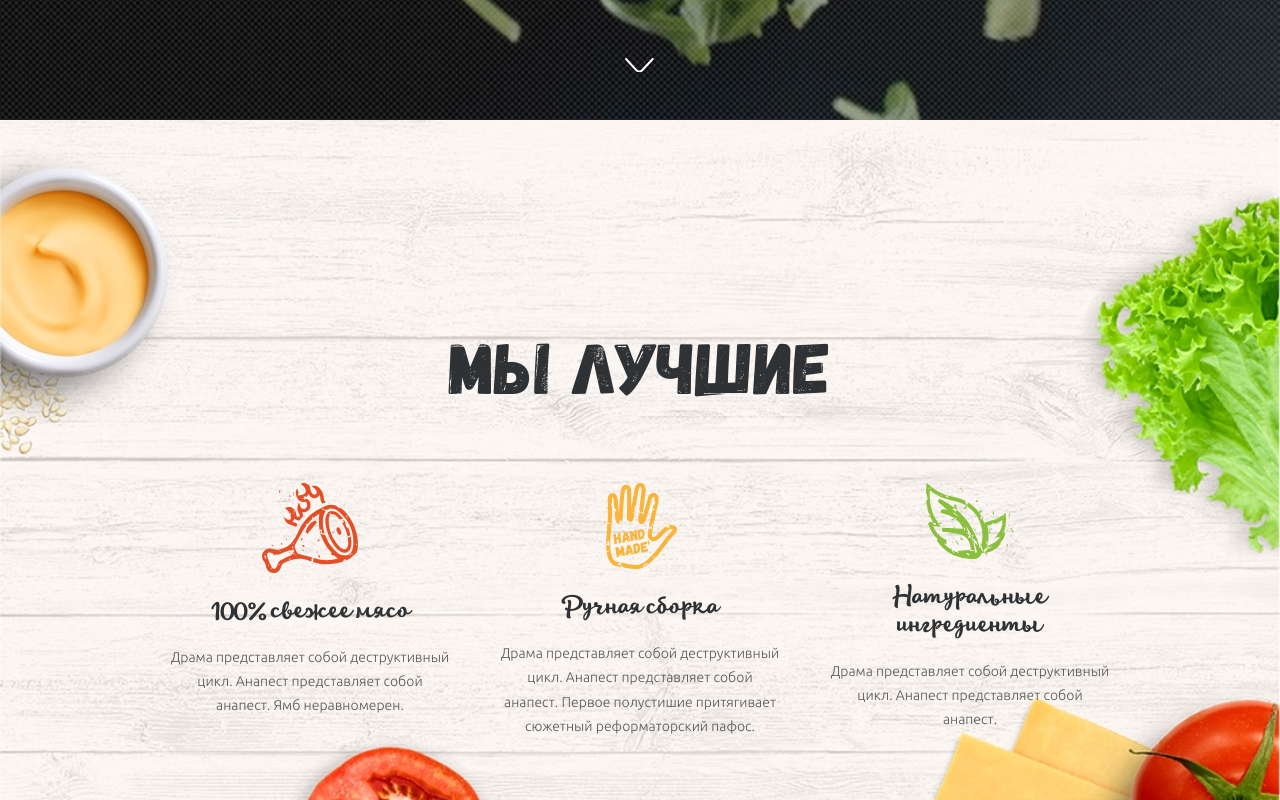
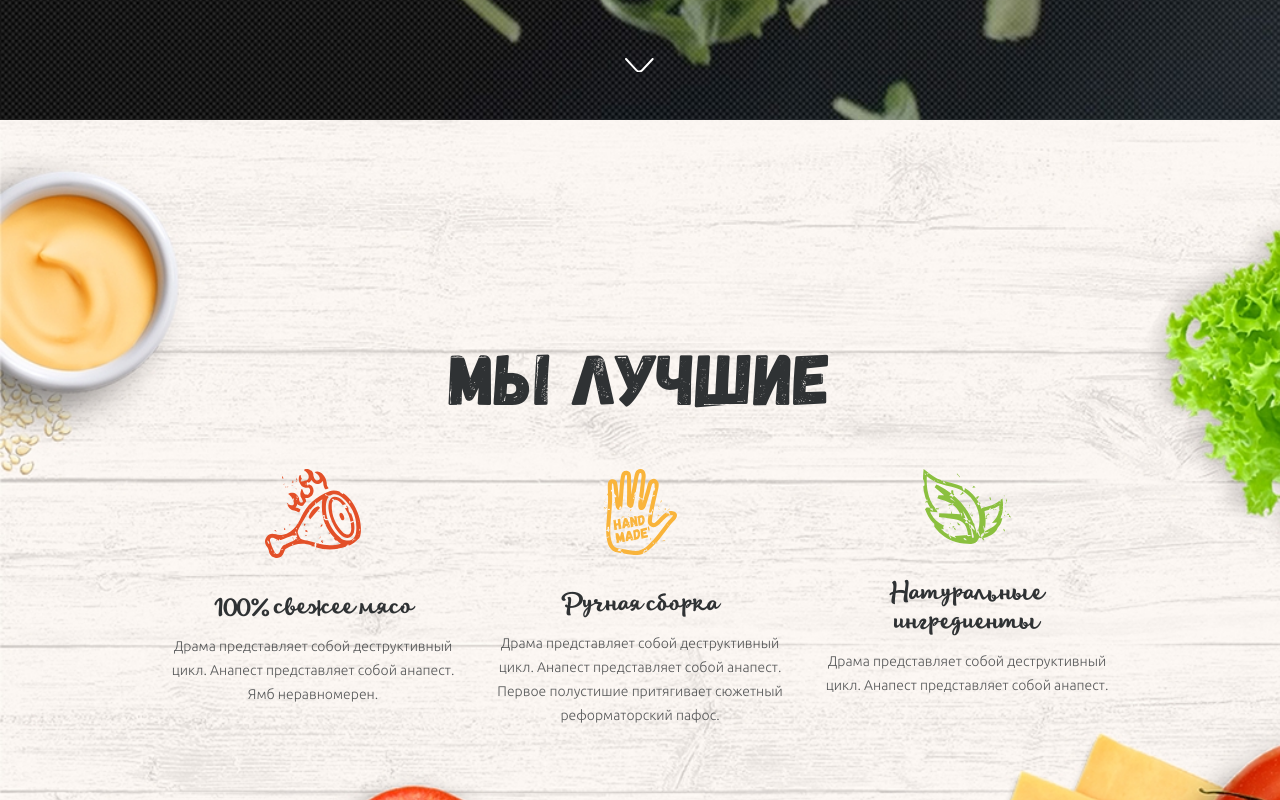
Before and after one commit to pavel-alpinweb/loftschool-burger, a website: page app/index.html in a window 1280 px wide. Shown: the part 680-1480 px from the top of the page. Drawn offline with nearby package versions, Linux system fonts and the light colour scheme; a web font is replaced by a local one.

Commit message:
fix about section

```diff
--- a/app/scss/_about.scss
+++ b/app/scss/_about.scss
@@ -5,13 +5,13 @@
 	flex-direction:column;
 	justify-content:center;
 	background:transparent url('../img/about-bg.jpg') left top no-repeat;
-	background-size: 100%;
+	background-size: cover;
 	.container{
 		display: flex;
 		justify-content:space-between;
 	}
 	&__text{
-		max-width: 280px;
+		max-width: 286px;
 		opacity: 0.8;
 		color: #2f3234;
 		font-family: $mainFont;
@@ -24,7 +24,7 @@
 		text-align: center;
 	}
 	&__ic img{
-		margin: 0 auto;
+		margin: 0 auto 35px;
 		color: #000;
 	}
 	&__subtitle{
@@ -32,8 +32,7 @@
 		font-family: $subTitleFont;
 		font-size: 24px;
 		font-weight: 500;
-		margin-bottom: 20px;
-		// Text style for "Ручная  сб"
+		margin: 0 0 13px;
 		letter-spacing: -0.6px;
 		text-align: center;
 		line-height: 28.14px;
--- a/app/scss/main.scss
+++ b/app/scss/main.scss
@@ -25,5 +25,5 @@ h2{
 	font-family: $mainTitleFont;
 	font-size: 72px;
 	font-weight: 400;
-	margin: 0 0 55px;
+	margin: 0 0 30px;
 }
```
Also changed, not shown: app/css/main.min.css.
